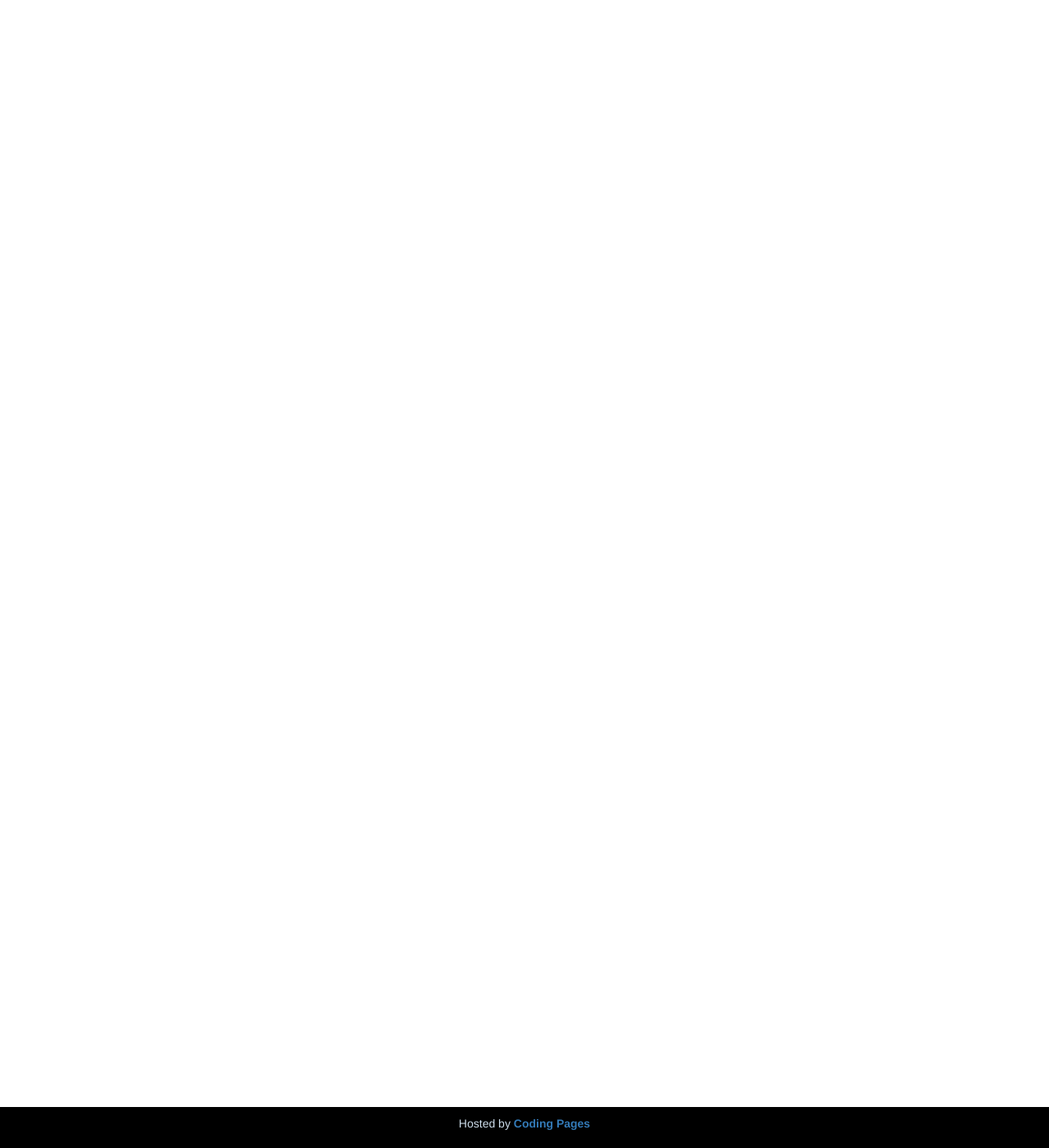
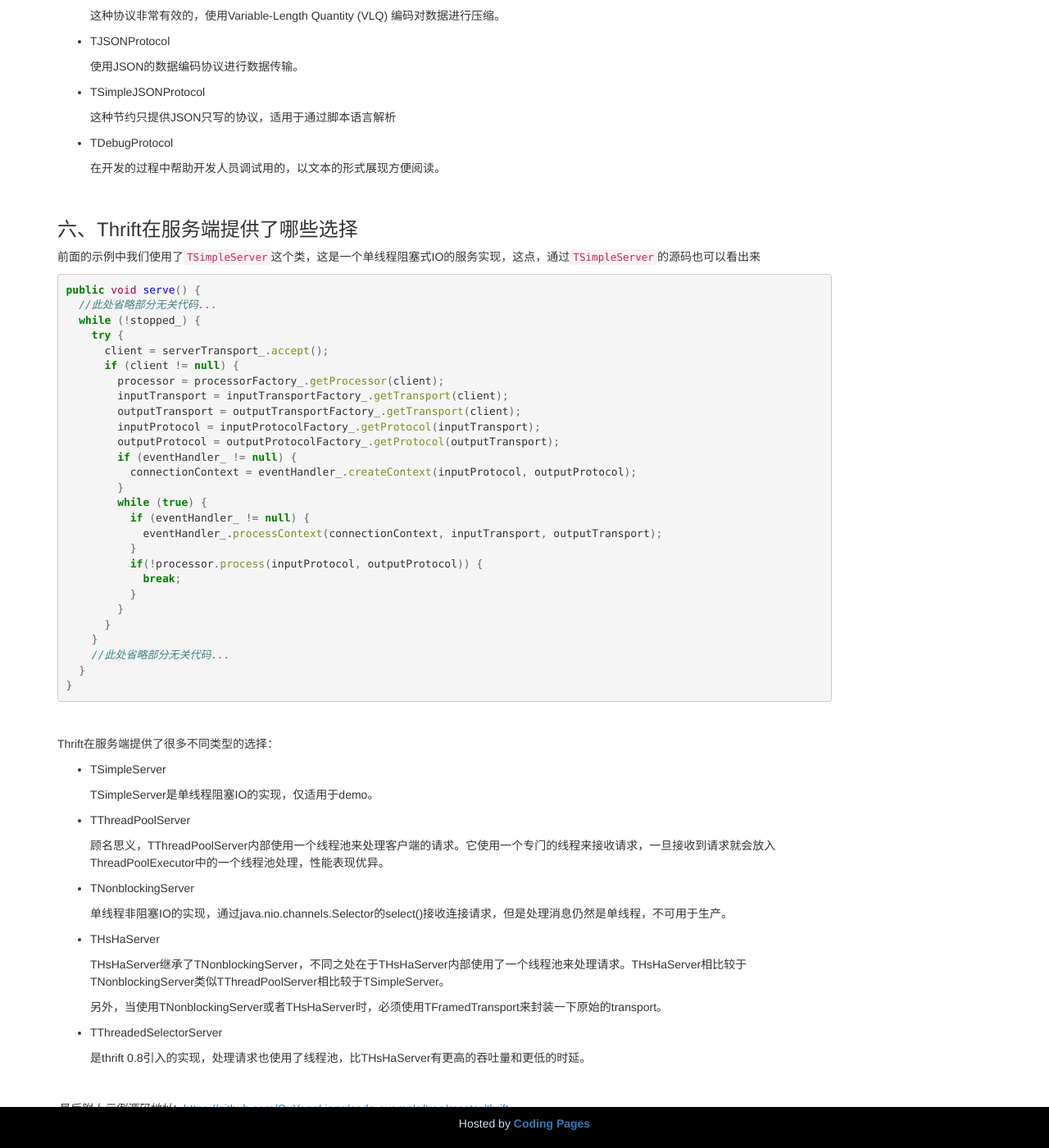
Before and after one commit to OuYangLiang/ouyangliang.github.io, a Jekyll site: the page built from _posts/2018-01-29-Thrift java入门.markdown, in a window 1280 px wide and 1400 px high, scrolled down 4384 px. Shown: the whole window at 82% size. Built offline with Jekyll 4.4.1, drawn with Linux system fonts in a browser that asks for light colours; nearby versions of some CDN libraries; some of the changed text lies outside the part shown.

Commit message:
thrift服务端不同的实现

````diff
--- a/_posts/2018-01-29-Thrift java入门.markdown
+++ b/_posts/2018-01-29-Thrift java入门.markdown
@@ -216,4 +216,91 @@ public class HelloClient {
 
 <br/>
 
-至此，Thrift的入门介绍算是结束了，但是Thrift提供了不同类型的Server、Protocol及Transport，针对不同的场景、要求，他们表现有很大的不同，后面一篇博客我们会介绍它们之间的优略!!!
+### 五、Thrift支持哪些数据传输协议
+
+Thrift可以让你选择客户端与服务端之间数据的传输通信协议，但要保证客户端和服务端的协议一致。在传输协议上总体上划分为文本和二进制传输协议，为节约带宽和提高传输效率，一般情况下使用二进制类型的传输协议较多，但有时会还是会使用基于文本类型的协议，这需要根据实际需求来看。
+
+* TBinaryProtocol
+
+    二进制编码格式进行数据传输。
+
+* TCompactProtocol
+
+    这种协议非常有效的，使用Variable-Length Quantity (VLQ) 编码对数据进行压缩。
+
+* TJSONProtocol
+
+    使用JSON的数据编码协议进行数据传输。
+
+* TSimpleJSONProtocol
+
+    这种节约只提供JSON只写的协议，适用于通过脚本语言解析
+* TDebugProtocol
+
+    在开发的过程中帮助开发人员调试用的，以文本的形式展现方便阅读。
+
+<br/>
+
+### 六、Thrift在服务端提供了哪些选择
+
+前面的示例中我们使用了`TSimpleServer`这个类，这是一个单线程阻塞式IO的服务实现，这点，通过`TSimpleServer`的源码也可以看出来
+
+```java
+public void serve() {
+  //此处省略部分无关代码...
+  while (!stopped_) {
+    try {
+      client = serverTransport_.accept();
+      if (client != null) {
+        processor = processorFactory_.getProcessor(client);
+        inputTransport = inputTransportFactory_.getTransport(client);
+        outputTransport = outputTransportFactory_.getTransport(client);
+        inputProtocol = inputProtocolFactory_.getProtocol(inputTransport);
+        outputProtocol = outputProtocolFactory_.getProtocol(outputTransport);
+        if (eventHandler_ != null) {
+          connectionContext = eventHandler_.createContext(inputProtocol, outputProtocol);
+        }
+        while (true) {
+          if (eventHandler_ != null) {
+            eventHandler_.processContext(connectionContext, inputTransport, outputTransport);
+          }
+          if(!processor.process(inputProtocol, outputProtocol)) {
+            break;
+          }
+        }
+      }
+    }
+    //此处省略部分无关代码...
+  }
+}
+```
+
+<br/>
+
+Thrift在服务端提供了很多不同类型的选择：
+
+* TSimpleServer
+
+    TSimpleServer是单线程阻塞IO的实现，仅适用于demo。
+
+* TThreadPoolServer
+
+    顾名思义，TThreadPoolServer内部使用一个线程池来处理客户端的请求。它使用一个专门的线程来接收请求，一旦接收到请求就会放入ThreadPoolExecutor中的一个线程池处理，性能表现优异。
+
+* TNonblockingServer
+
+    单线程非阻塞IO的实现，通过java.nio.channels.Selector的select()接收连接请求，但是处理消息仍然是单线程，不可用于生产。
+
+* THsHaServer
+
+    THsHaServer继承了TNonblockingServer，不同之处在于THsHaServer内部使用了一个线程池来处理请求。THsHaServer相比较于TNonblockingServer类似TThreadPoolServer相比较于TSimpleServer。
+
+    另外，当使用TNonblockingServer或者THsHaServer时，必须使用TFramedTransport来封装一下原始的transport。
+
+* TThreadedSelectorServer
+
+    是thrift 0.8引入的实现，处理请求也使用了线程池，比THsHaServer有更高的吞吐量和更低的时延。
+
+<br/>
+
+*最后附上示例源码地址*：[https://github.com/OuYangLiang/code-example/tree/master/thrift](https://github.com/OuYangLiang/code-example/tree/master/thrift)
````
